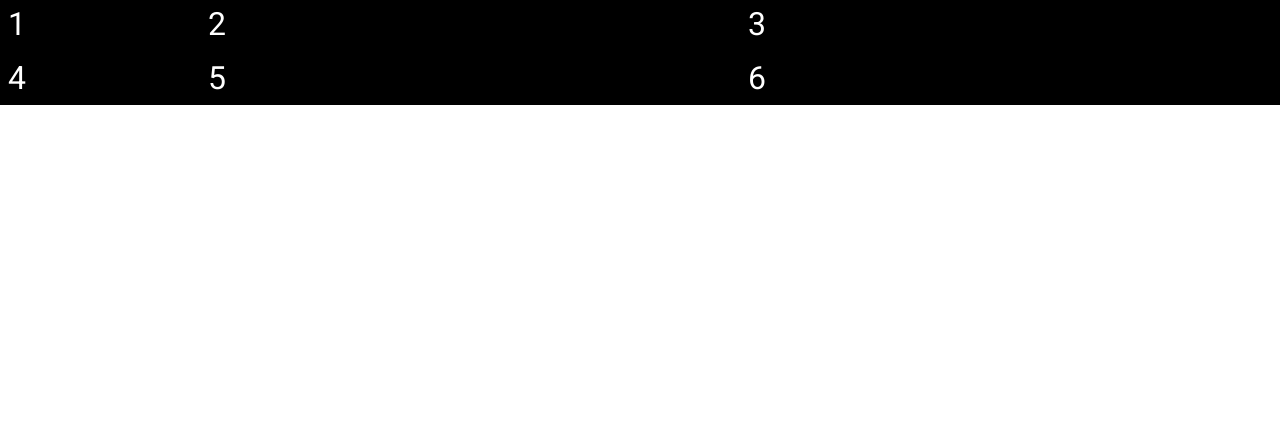
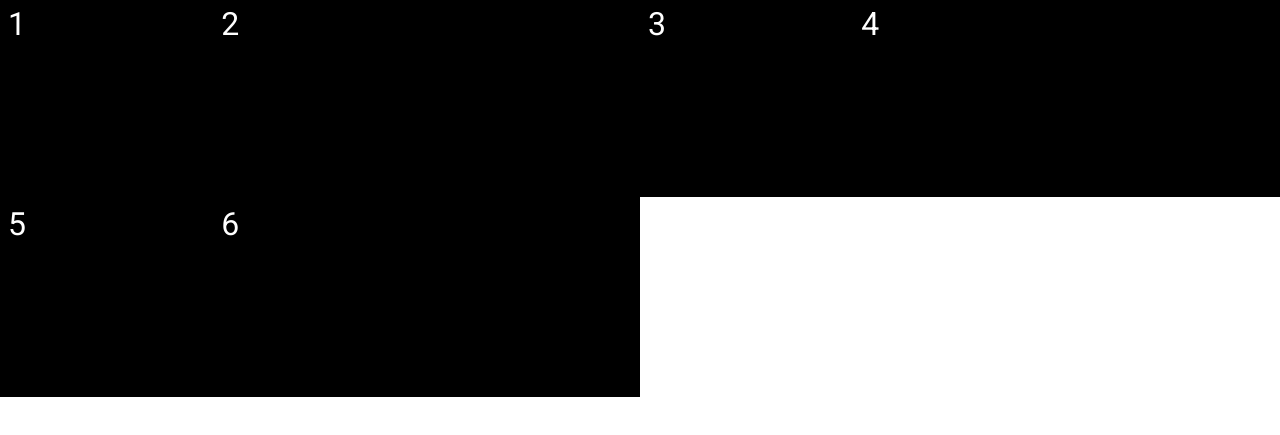
Before and after one commit to elio-1/CSS_learning_5_Grid, a plain HTML site: page index.html in a window 1280 px wide. Shown: the part 41-476 px from the top of the page. Drawn offline with Linux system fonts and the light colour scheme.

Commit message:
grid template and grid auto

```diff
--- a/css/style.css
+++ b/css/style.css
@@ -12,8 +12,10 @@ body {
 }
 
 .container {
+    min-height: 400px;
     display: grid;
-    grid-template-columns: 200px 1fr 1fr;
+    grid-template-columns: repeat(2, 1fr 2fr);
+    grid-auto-rows: minmax(150px,auto);
 }
 
 .box {
```
